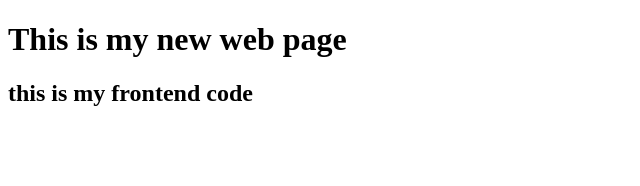
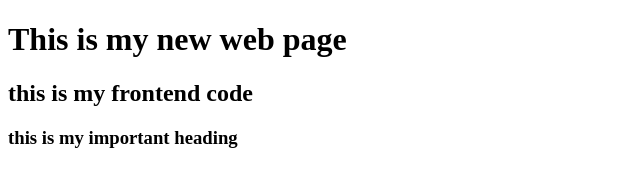
Before and after one commit to muthukumari-M/sample-repository, a plain HTML site: page index.html in a window 1280 px wide. Shown: the whole page, without its empty margins (0-640 px from the left). Drawn offline with Linux system fonts and the light colour scheme.

Commit message:
added a important heading

```diff
--- a/index.html
+++ b/index.html
@@ -8,5 +8,6 @@
 <body>
     <h1>This is my new web page</h1>
     <h2>this is my frontend code</h2>
+    <h3>this is my important heading</h3>
 </body>
 </html>
```
